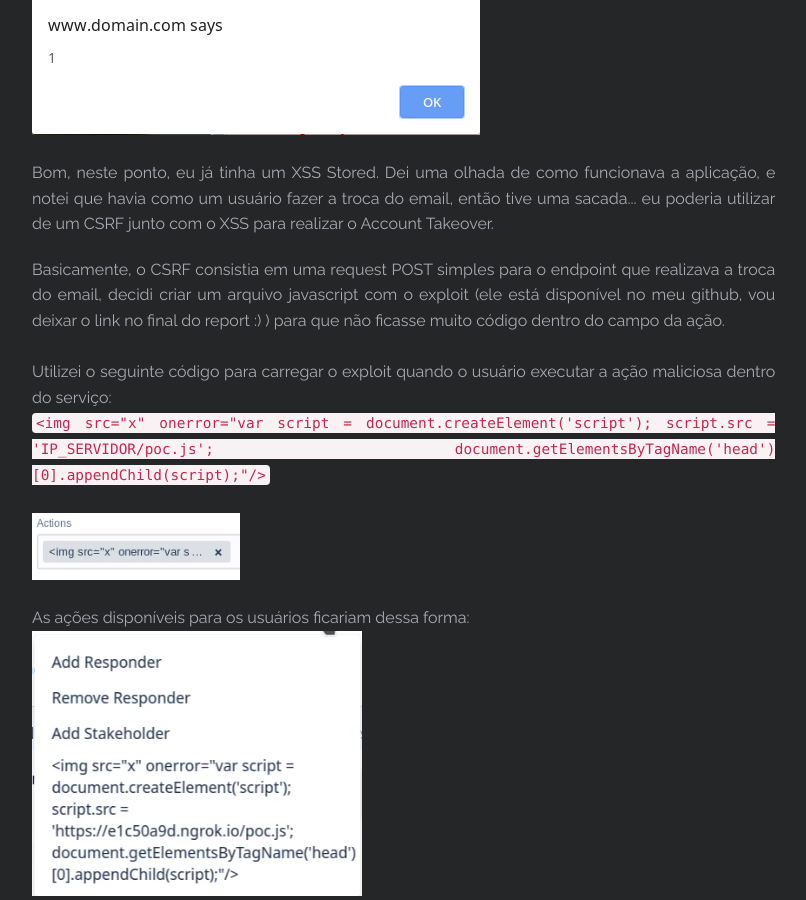
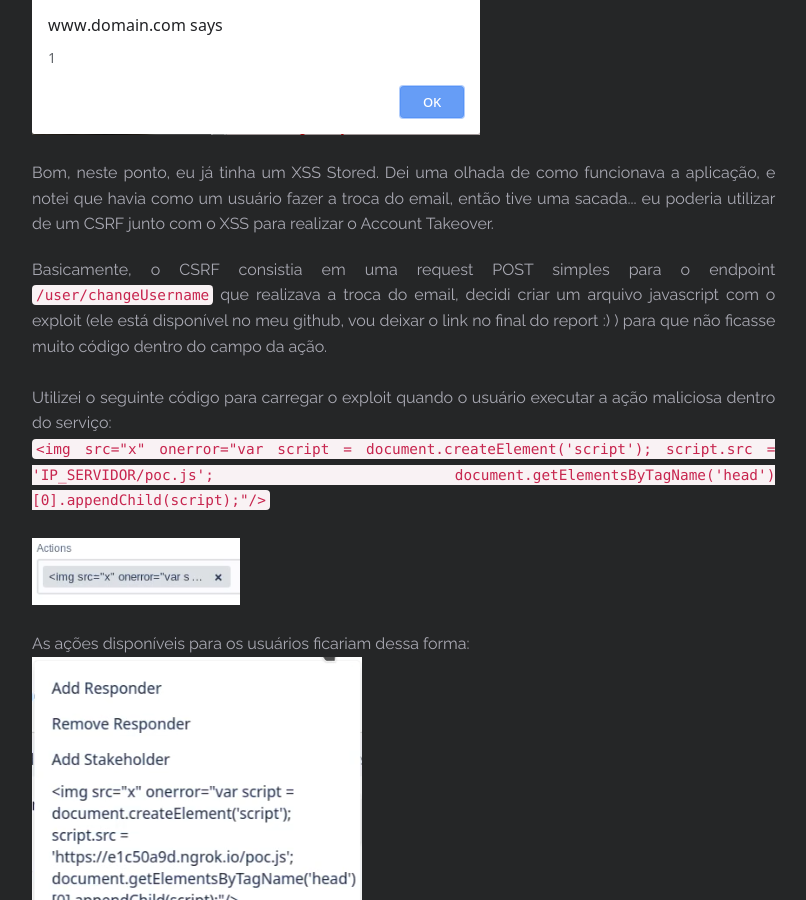
Before and after one commit to vitor-fernandes/vitor-fernandes.github.io, a Jekyll site: the page built from _posts/2019-06-03-Bug-Bounty-01.markdown, in a window 1280 px wide and 900 px high, scrolled down 846 px. Shown: the whole window, without its empty margins (43-849 px from the left). Built offline with Jekyll 4.4.1, drawn with Linux system fonts in a browser that asks for light colours.

Commit message:
Bug Bounty 01

```diff
--- a/_posts/2019-06-03-Bug-Bounty-01.markdown
+++ b/_posts/2019-06-03-Bug-Bounty-01.markdown
@@ -32,7 +32,7 @@ Bom, neste ponto, eu já tinha um XSS Stored. Dei uma olhada de como funcionava
 </p>
 
 <p align="justify">
-Basicamente, o CSRF consistia em uma request POST simples para o endpoint que realizava a troca do email, decidi criar um arquivo javascript com o exploit (ele está disponível no meu github, vou deixar o link no final do report :) ) para que não ficasse muito código dentro do campo da ação.
+Basicamente, o CSRF consistia em uma request POST simples para o endpoint <code>/user/changeUsername</code> que realizava a troca do email, decidi criar um arquivo javascript com o exploit (ele está disponível no meu github, vou deixar o link no final do report :) ) para que não ficasse muito código dentro do campo da ação.
 <br>
 <br>
 Utilizei o seguinte código para carregar o exploit quando o usuário executar a ação maliciosa dentro do serviço:
```
